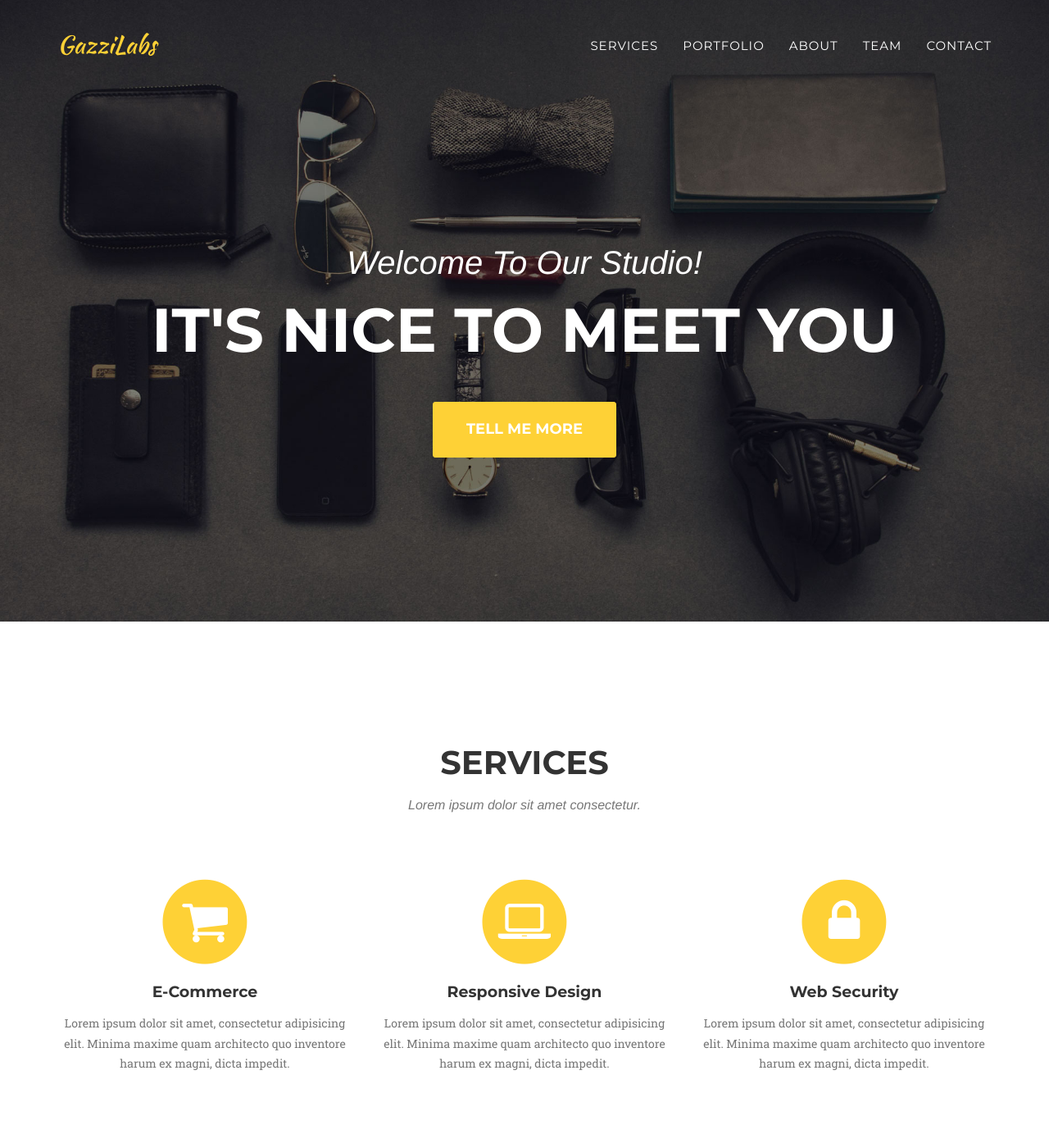
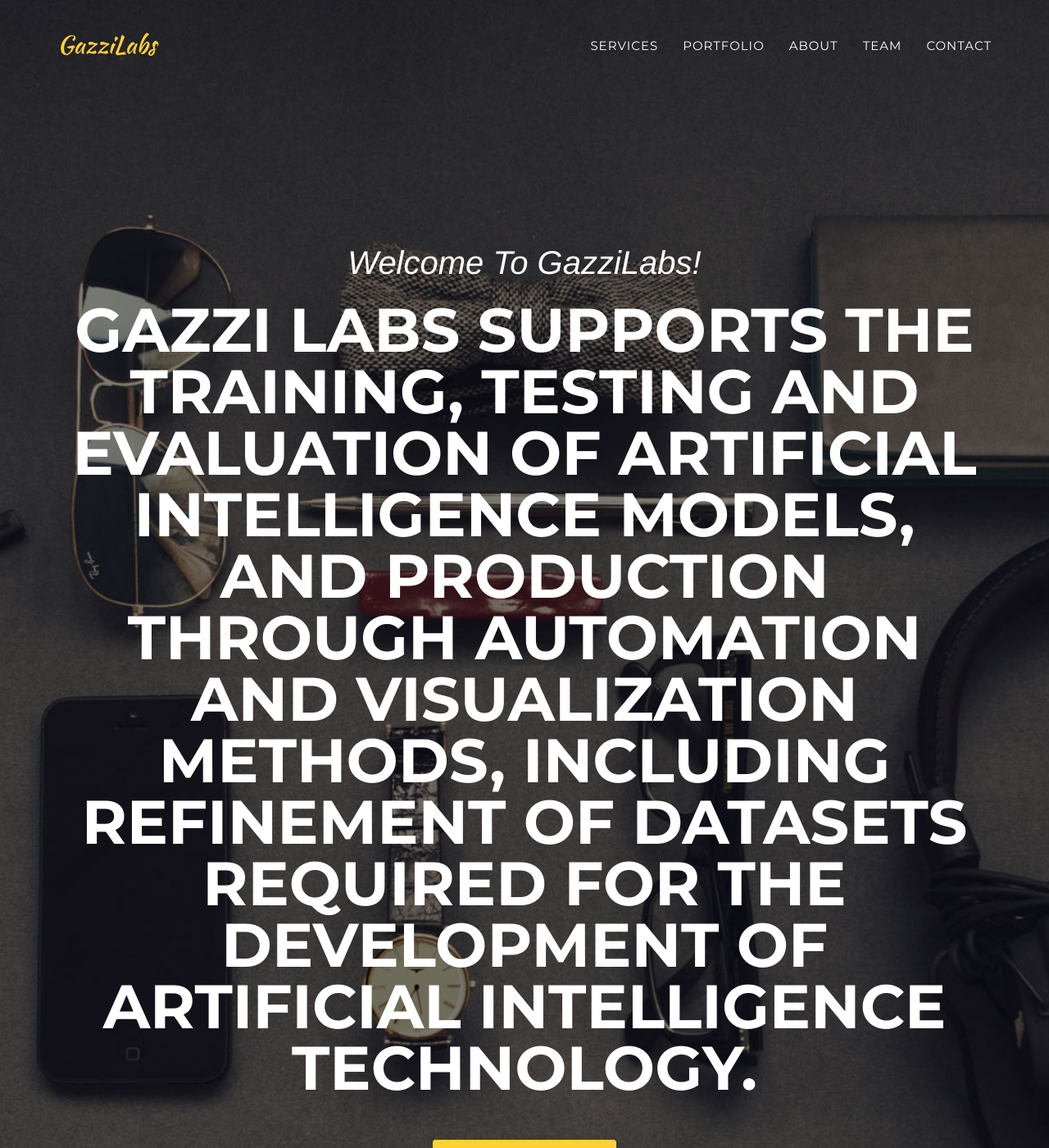
Before and after one commit to gazzilabs/gazzilabs.github.io, a Jekyll site: the page built from index.html, in a window 1280 px wide and 1400 px high. Shown: the whole window at 82% size. Built offline with Jekyll 4.4.1, drawn with Linux system fonts in a browser that asks for light colours; some web fonts are replaced.

Commit message:
Update header.html

```diff
--- a/_includes/header.html
+++ b/_includes/header.html
@@ -44,8 +44,8 @@
     <header>
         <div class="container">
             <div class="intro-text">
-                <div class="intro-lead-in">Welcome To Our Studio!</div>
-                <div class="intro-heading">It's Nice To Meet You</div>
+                <div class="intro-lead-in">Welcome To GazziLabs!</div>
+                <div class="intro-heading">Gazzi Labs supports the training, testing and evaluation of artificial intelligence models, and production through automation and visualization methods, including refinement of datasets required for the development of artificial intelligence technology.</div>
                 <a href="#services" class="page-scroll btn btn-xl">Tell Me More</a>
             </div>
         </div>
```
